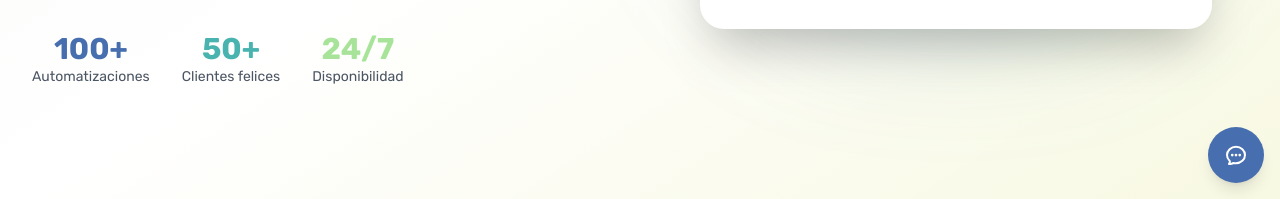
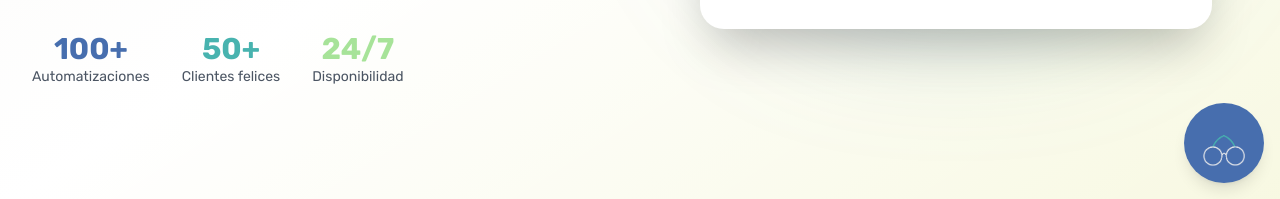
Before and after one commit to sofinavas/MiSecretarIA, an Astro site: page / in a window 1280 px wide. Shown: the part 601-800 px from the top of the page. Built offline with nearby package versions, Linux system fonts and the light colour scheme; Astro itself is replaced by a stand-in of ours.

Commit message:
add gif to chatbot

```diff
--- a/src/components/Chatbot.tsx
+++ b/src/components/Chatbot.tsx
@@ -150,20 +150,7 @@ export default function Chatbot() {
           className="fixed bottom-4 right-4 bg-[#476eae] hover:bg-[#3d5e96] text-white rounded-full p-4 shadow-lg transition-all duration-300 z-50"
           aria-label="Abrir chat"
         >
-          <svg
-            xmlns="http://www.w3.org/2000/svg"
-            fill="none"
-            viewBox="0 0 24 24"
-            strokeWidth={2}
-            stroke="currentColor"
-            className="w-6 h-6"
-          >
-            <path
-              strokeLinecap="round"
-              strokeLinejoin="round"
-              d="M8.625 12a.375.375 0 11-.75 0 .375.375 0 01.75 0zm0 0H8.25m4.125 0a.375.375 0 11-.75 0 .375.375 0 01.75 0zm0 0H12m4.125 0a.375.375 0 11-.75 0 .375.375 0 01.75 0zm0 0h-.375M21 12c0 4.556-4.03 8.25-9 8.25a9.764 9.764 0 01-2.555-.337A5.972 5.972 0 015.41 20.97a5.969 5.969 0 01-.474-.065 4.48 4.48 0 00.978-2.025c.09-.457-.133-.901-.467-1.226C3.93 16.178 3 14.189 3 12c0-4.556 4.03-8.25 9-8.25s9 3.694 9 8.25z"
-            />
-          </svg>
+          <img src="/chatbot-2.gif" alt="Chat" className="w-12 h-12" />
         </button>
       )}
 
```
Also changed, not shown: public/chatbot-2.gif (added), public/chatbot.gif (added), 2 other files.
